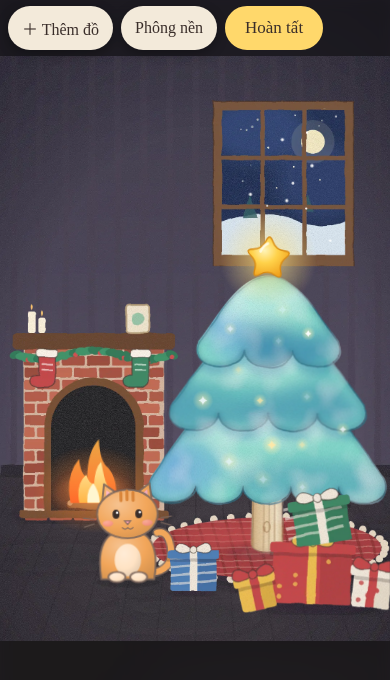
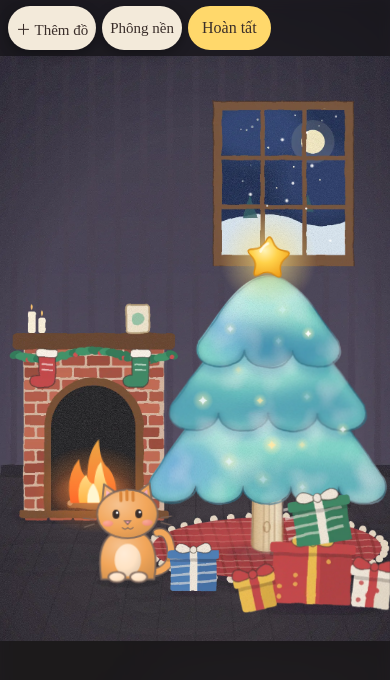
Before and after one commit to d23520229/cay-thong-loi-nhan, a React (Vite) app in the folder apps/web/: page /tao in a window 390 px wide. Shown: the top 680 px of the page. Built offline with nearby package versions, Linux system fonts and the light colour scheme; a web font is replaced by a local one.

Commit message:
fix(web): thanh trên điện thoại hẹp vừa một hàng ở 360px
Co-Authored-By: Claude Opus 5.5 <noreply@anthropic.com>

```diff
--- a/apps/web/src/styles/app.css
+++ b/apps/web/src/styles/app.css
@@ -12,6 +12,13 @@
 .save i { width: 10px; height: 10px; border-radius: 50%; background: #7bd88f; }
 .save-saving i { background: var(--gold); }
 .save-unsaved i { background: #f2877a; }
+/* Điện thoại hẹp: thanh trên cỡ thường cần ~410px; thu gọn chữ/đệm để vừa một hàng ở 360px, vẫn cao 44px. */
+@media (max-width: 419px) {
+  .topbar { gap: 6px; }
+  .topbar .pillbtn { padding: 6px 8px; font-size: 15px; }
+  .topbar .save { font-size: 15px; gap: 4px; }
+  .topbar .btn { padding: 6px 12px; font-size: 16px; }
+}
 
 .arrows { display: flex; align-items: center; justify-content: center; gap: 6px; }
 .toolbar { display: flex; align-items: center; gap: 6px; padding: 8px; border-radius: 22px;
```
Also changed, not shown: 1 other file (tests, documents, lock files or other folders).
